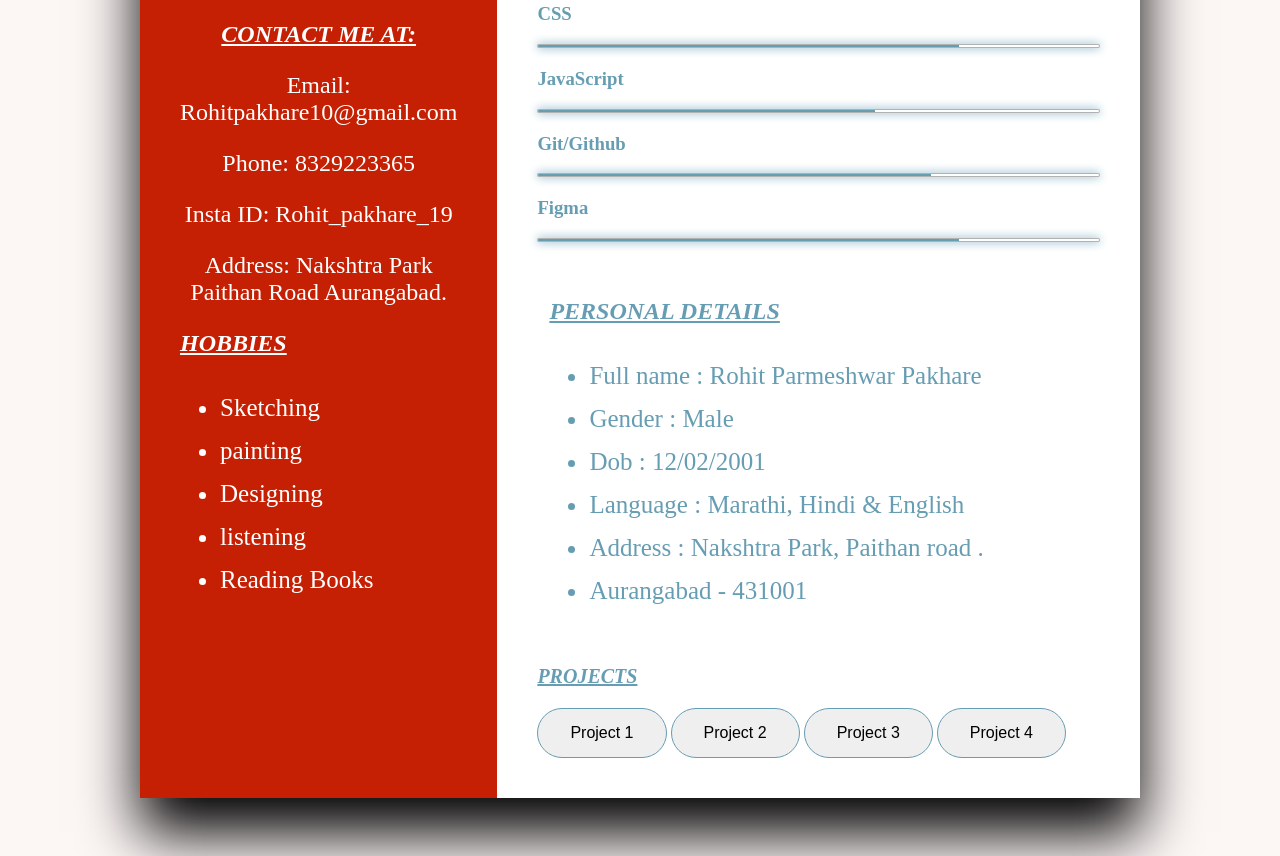
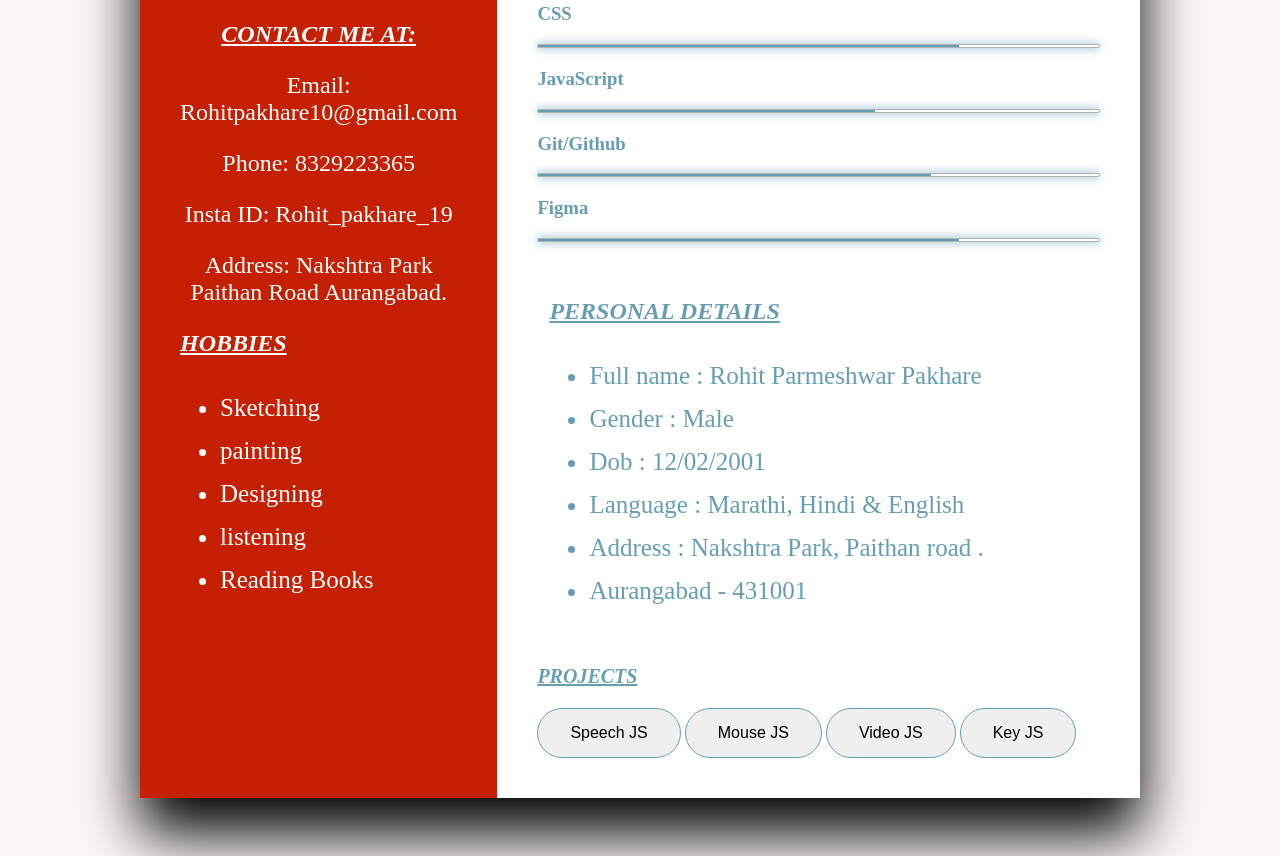
Before and after one commit to rohit7533king/My-Resume-github.io, a plain HTML site: page index.html in a window 1280 px wide. Shown: the part 565-1421 px from the top of the page. Drawn offline with Linux system fonts and the light colour scheme.

Commit message:
Update index.html

```diff
--- a/index.html
+++ b/index.html
@@ -96,10 +96,10 @@
                        <div class="title">
                             <p class="bold">Projects</p>
                         </div>
-                        <button class="button" onClick="welcome()">Project 1</button>
-                        <button class="button" onClick="myfunc()">Project 2</button>
-                        <button class="button" onClick="newfunc()">Project 3</button>
-                        <button class="button" onClick="oldfunc()">Project 4</button>
+                        <button class="button" onClick="welcome()">Speech JS</button>
+                        <button class="button" onClick="myfunc()">Mouse JS</button>
+                        <button class="button" onClick="newfunc()">Video JS</button>
+                        <button class="button" onClick="oldfunc()">Key JS</button>
                 </div>
         </div>
     </div>
```
